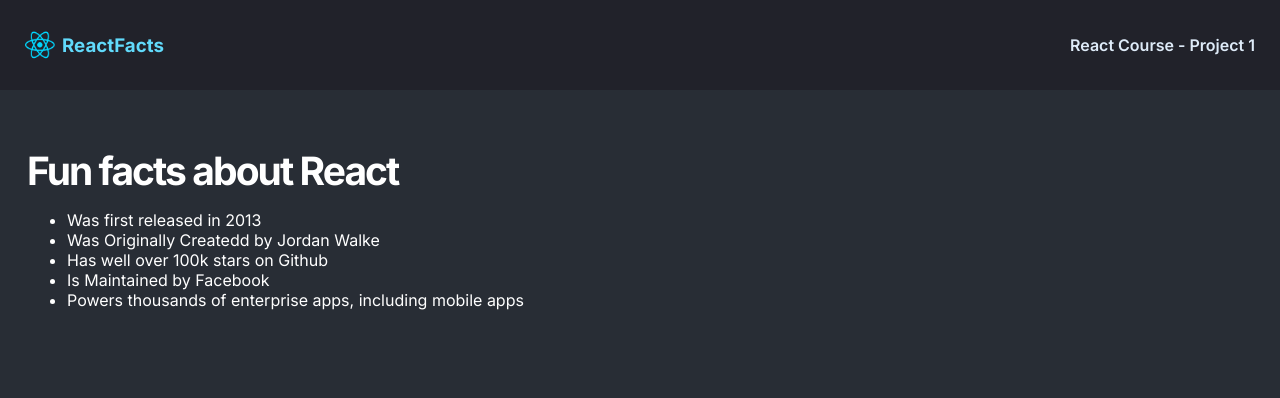
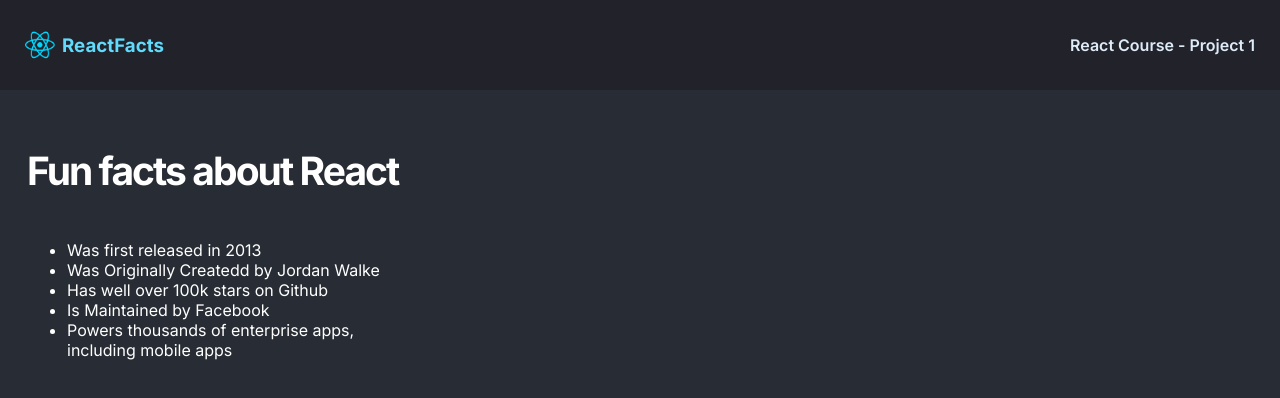
Before and after one commit to AaronJHarvey/React-For-Fun-Project, a React (Vite) app: page / in a window 1280 px wide. Shown: the top 398 px of the page. Built offline with nearby package versions, Linux system fonts and the light colour scheme.

Commit message:
Styles .react-facts-list

```diff
--- a/src/index.css
+++ b/src/index.css
@@ -49,3 +49,8 @@ nav > .logo {
 	margin: 0;
 	letter-spacing: -.05em;
 }
+
+.react-facts-list {
+	margin-top: 46px;
+	max-width: 400px;
+}
```
